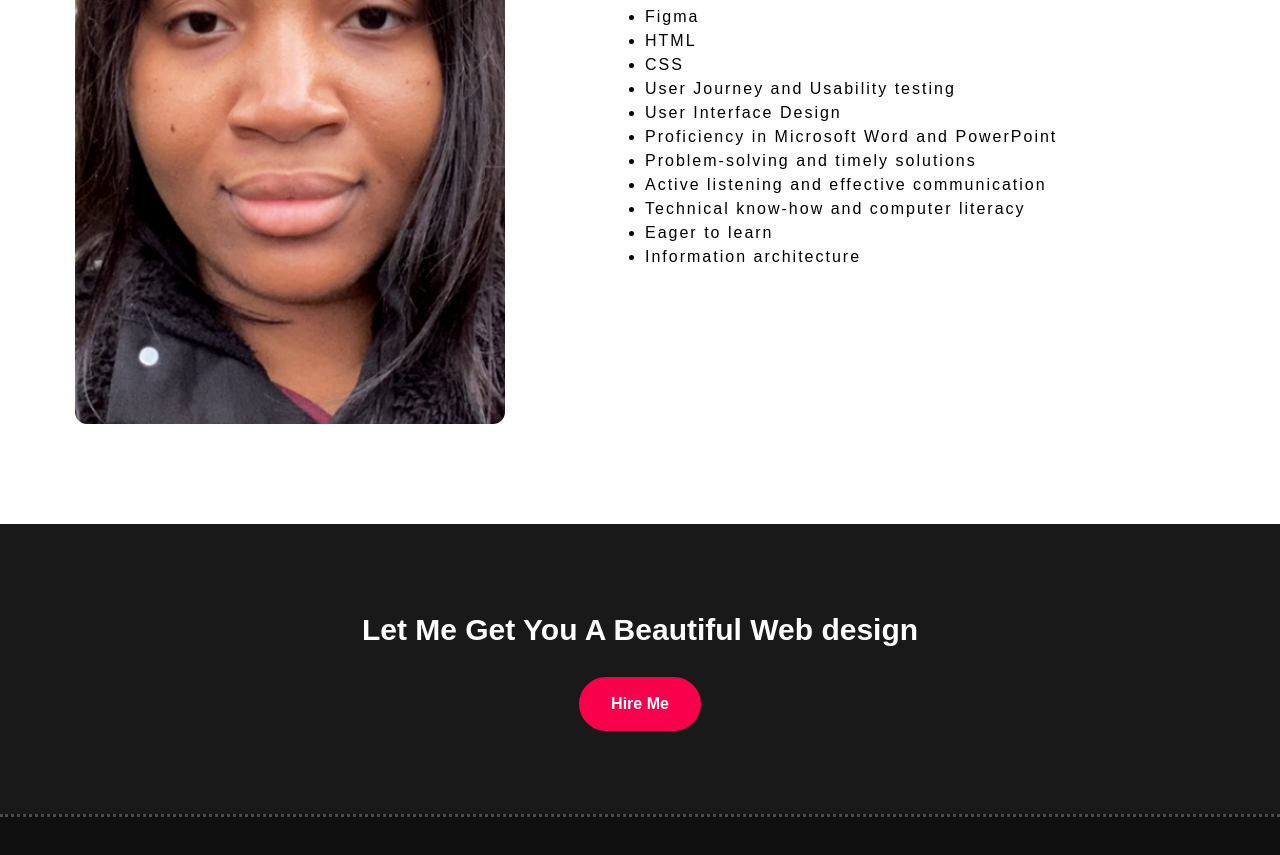
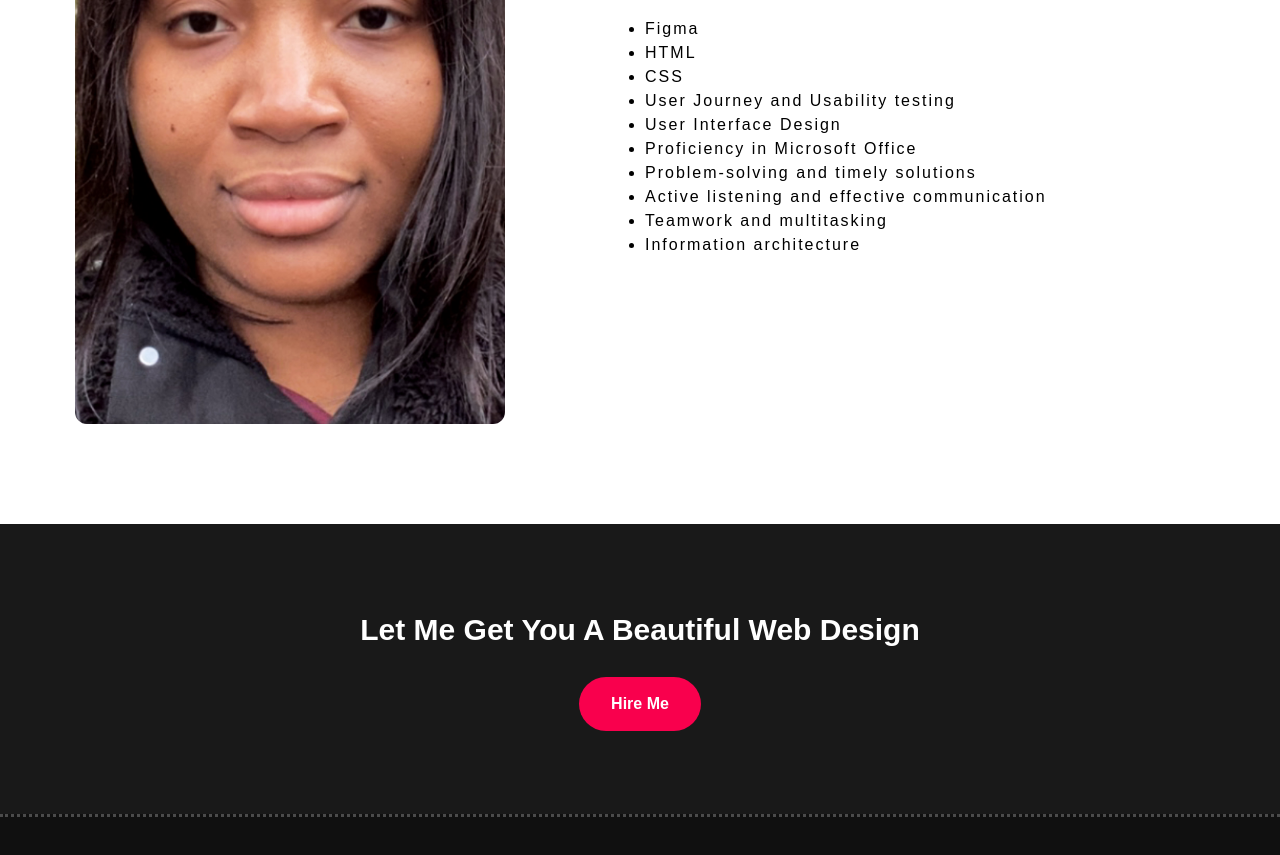
Before and after one commit to levyngrey/portfolio-website, a plain HTML site: page skills.html in a window 1280 px wide. Shown: the part 1000-1855 px from the top of the page. Drawn offline with nearby package versions, Linux system fonts and the light colour scheme.

Commit message:
Update skills.html

```diff
--- a/skills.html
+++ b/skills.html
@@ -59,11 +59,10 @@
             <li>CSS</li>
             <li>User Journey and Usability testing</li>
             <li>User Interface Design</li>
-            <li>Proficiency in Microsoft Word and PowerPoint </li>
+            <li>Proficiency in Microsoft Office </li>
             <li>Problem-solving and timely solutions</li>
             <li>Active listening and effective communication</li>
-            <li>Technical know-how and computer literacy</li>
-            <li>Eager to learn</li>
+            <li>Teamwork and multitasking</li>
             <li>Information architecture</li>
           </ul>
         </div>
@@ -73,7 +72,7 @@
 
 <!-- Contact me -->
 <div class="contact-me">
-  <p>Let Me Get You A Beautiful Web design</p>
+  <p>Let Me Get You A Beautiful Web Design</p>
   <a href="#" class="button-two">Hire Me</a>
 
 </div>
```
